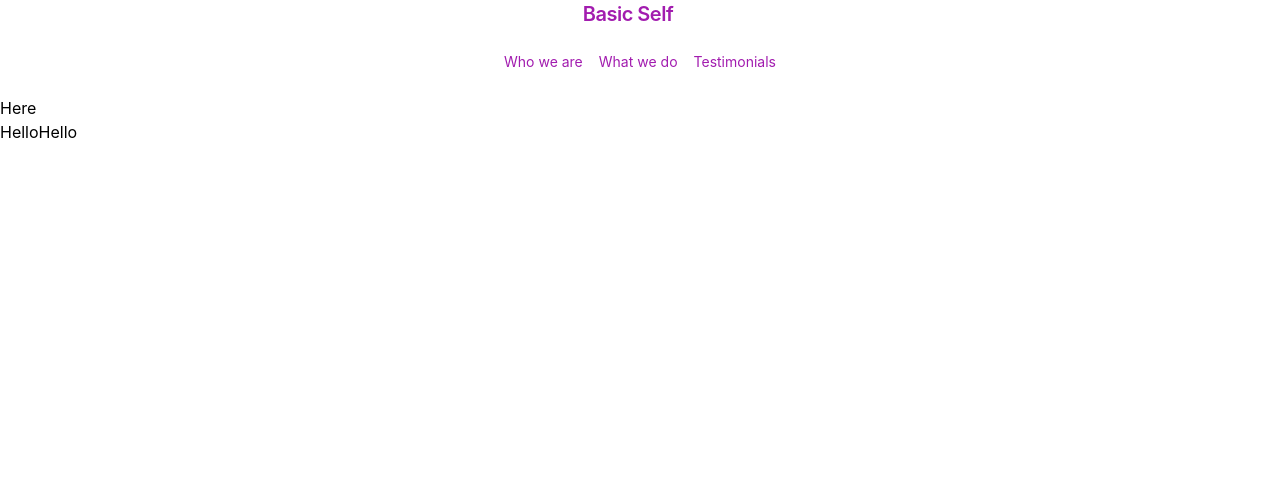
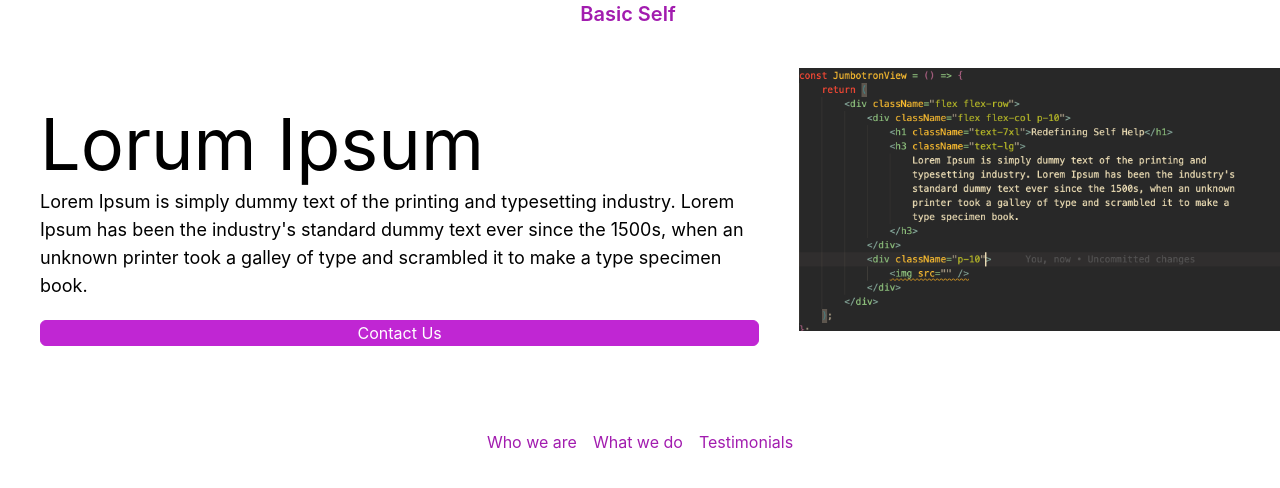
Before and after one commit to NaserAlqimlas/basic-self, a React (Create React App) app: page / in a window 1280 px wide. Shown: the top 488 px of the page. Built offline with nearby package versions, Linux system fonts and the light colour scheme.

Commit message:
added jumbotron

```diff
--- a/src/App.tsx
+++ b/src/App.tsx
@@ -3,13 +3,14 @@ import JumbotronView from "./components/JumbotronView";
 function App() {
     return (
         <>
-            <div className="flex items-center justify-center flex-shrink-0 text-fuchsia-700 mr-6 font-semibold text-xl tracking-tight ">
+            <div className="flex items-center justify-center flex-shrink-0 text-fuchsia-700 mr-6 font-semibold text-xl ">
                 Basic Self
             </div>
-            <div className="flex justify-center">
+            <JumbotronView />
+            <div className="flex justify-center items-center">
                 <nav className="flex items-center justify-between flex-wrap bg-white p-6 sticky">
-                    <div className="w-full block flex-grow lg:flex lg:items-center lg:w-auto">
-                        <div className="text-sm lg:flex-grow">
+                    <div className="w-full block flex-shrink lg:flex lg:items-center lg:w-auto">
+                        <div className="text-m invisible md:visible">
                             <a
                                 href="#responsive-header"
                                 className="block mt-4 lg:inline-block lg:mt-0 text-fuchsia-700 hover:text-gray-400 mr-4"
@@ -32,7 +33,6 @@ function App() {
                     </div>
                 </nav>
             </div>
-            <JumbotronView />
         </>
     );
 }
--- a/src/components/JumbotronView.tsx
+++ b/src/components/JumbotronView.tsx
@@ -1,10 +1,25 @@
 import React from "react";
+import image from "../assests/placeholder.png";
 
 const JumbotronView = () => {
     return (
-        <div className="flex-row flex-grow">
-            <h1>Here</h1>
-            <h1>HelloHello</h1>
+        <div className="flex flex-row h-full">
+            <div className="flex flex-col justify-center p-10 pt-20">
+                <h1 className="text-7xl ">Lorum Ipsum</h1>
+                <h3 className="text-lg pt-2">
+                    Lorem Ipsum is simply dummy text of the printing and
+                    typesetting industry. Lorem Ipsum has been the industry's
+                    standard dummy text ever since the 1500s, when an unknown
+                    printer took a galley of type and scrambled it to make a
+                    type specimen book.
+                </h3>
+                <button className="my-5 justify-center items-center border border-fuchsia-600 rounded-md bg-fuchsia-600 text-white hover:bg-fuchsia-700 hover:border-fuchsia-700 duration-150">
+                    Contact Us
+                </button>
+            </div>
+            <div className="pt-10 invisible lg:visible">
+                <img src={image} />
+            </div>
         </div>
     );
 };
```
Also changed, not shown: src/assests/placeholder.png (added).
